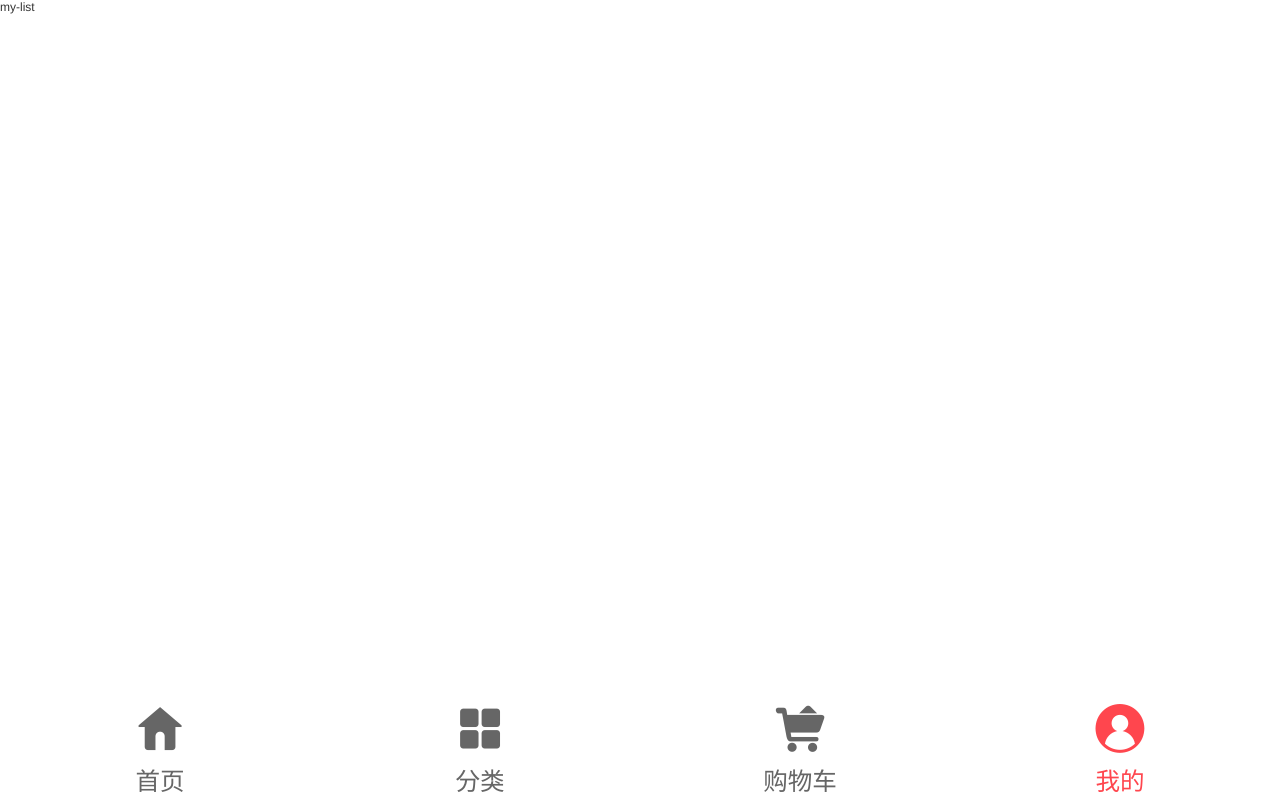
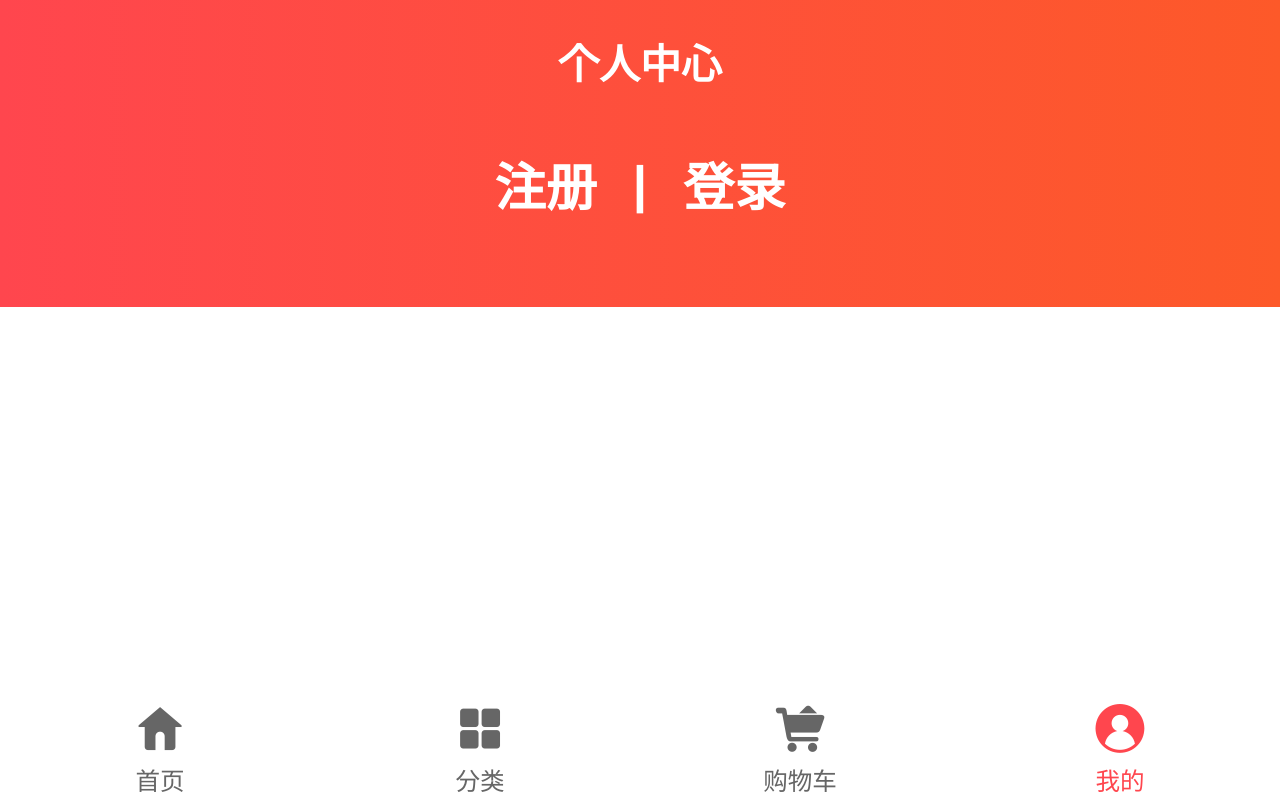
Before and after one commit to yaoshuaibing/JuanPiWang, a Vue app: page /#/my in a window 1280 px wide. Built offline with nearby package versions, Linux system fonts and the light colour scheme.

Commit message:
my页面

```diff
--- a/src/components/my/my.vue
+++ b/src/components/my/my.vue
@@ -1,6 +1,20 @@
 <template>
     <div>
-        my-list
+      <div class="my">
+        <!--头部-->
+        <div class="header">
+          <div class="top">个人中心</div>
+          <ul>
+            <li v-for="(item,index) in process">
+              <router-link :to="item.path">{{item.name}}</router-link>
+            </li>
+          </ul>
+        </div>
+        <!--我的订单-->
+        <div class="">
+          <span v-for=""></span>
+        </div>
+      </div>
         <Footer/>
     </div>
 </template>
@@ -10,9 +24,79 @@ export default {
    components:{
     Footer,
   },
+  data(){
+     return {
+       process: [
+         {
+           path: "/register",
+           name: "注册"
+         },
+         {
+           path: "",
+           name: "|"
+         },
+         {
+           path: "/login",
+           name: "登录"
+         }
+       ],
+       order:
+         [
+           {
+             path:'/order',
+             name:'我的订单'
+           },
+           {
+             path:"/order",
+             name:"全部订单",
+           }
+         ]
+     }
+  }
 
 }
 </script>
-<style>
+<style scoped>
+  .my{
+    width:100%;
+    height:3rem;
+    background:linear-gradient( to right,#ff464e,#fd5929);
+    position: fixed;
+    left:0;
+    top:0;
 
+  }
+  .header{
+    width:100%;
+    height:3rem;
+    display:flex;
+    flex-direction:column;
+    padding-top:.3rem;
+
+  }
+  .header .top{
+    text-align: center;
+    font-size:0.4rem;
+    font-weight: bold;
+    height:0.5rem;
+    color: #fff;
+  }
+  .header ul  {
+    display: flex;
+    width:100%;
+    height:2rem;
+    justify-content: center;
+    align-items: center;
+  }
+  .header ul li{
+    font-size:0.5rem;
+
+    font-weight: 600;
+  }
+  .header ul li:nth-of-type(2){
+    padding:0 0.35rem;
+  }
+  .header li a{
+    color:#fff;
+  }
 </style>
--- a/src/router/index.js
+++ b/src/router/index.js
@@ -80,6 +80,7 @@ const router =new Router({
 export default router
 router.beforeEach((to, from, next) => {
   if (to.meta.authRequired !== true) {
+    console.log(to);
     return next()
   }
   if (to.path === '/register') {
```
Also changed, not shown: 1 other file (tests, documents, lock files or other folders).
